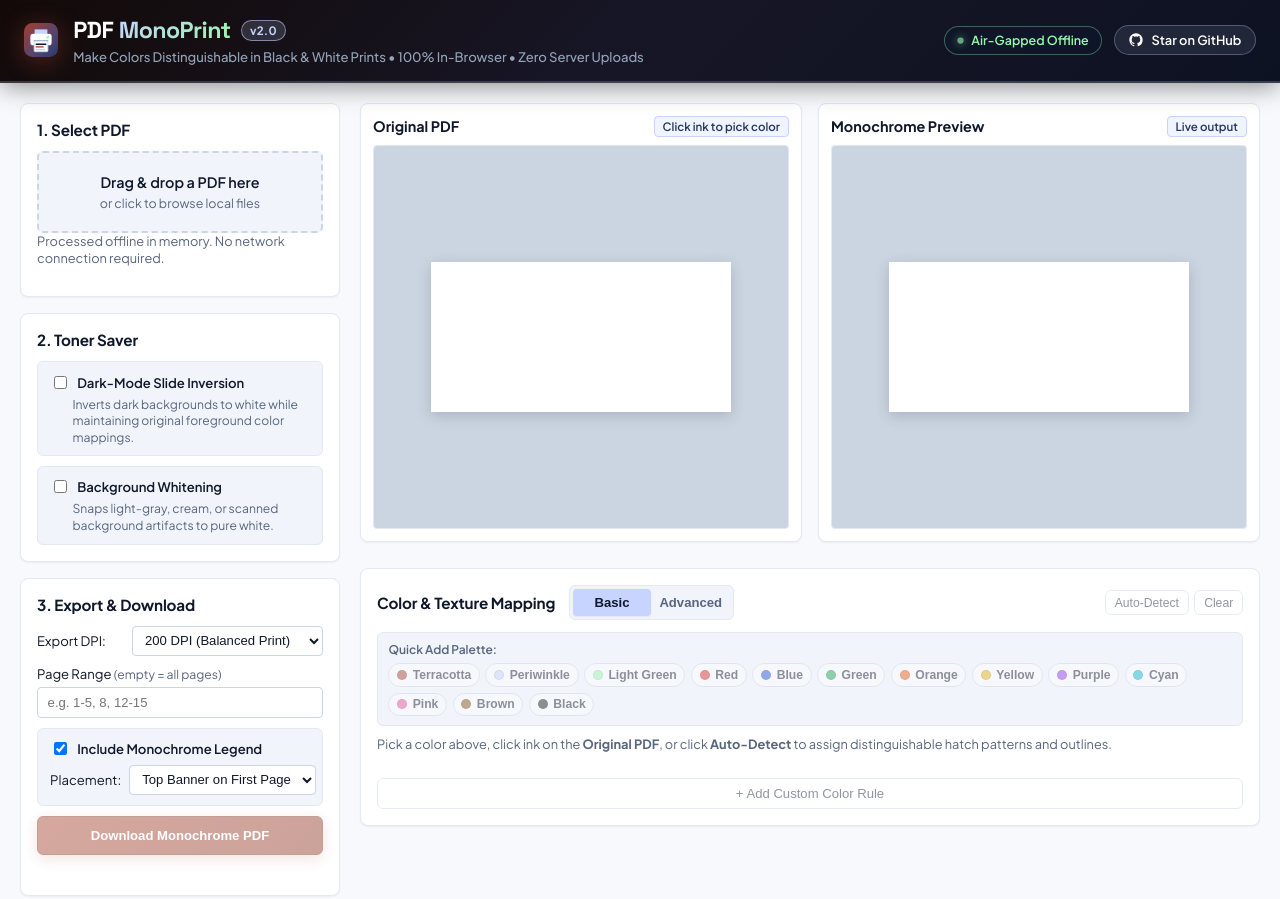
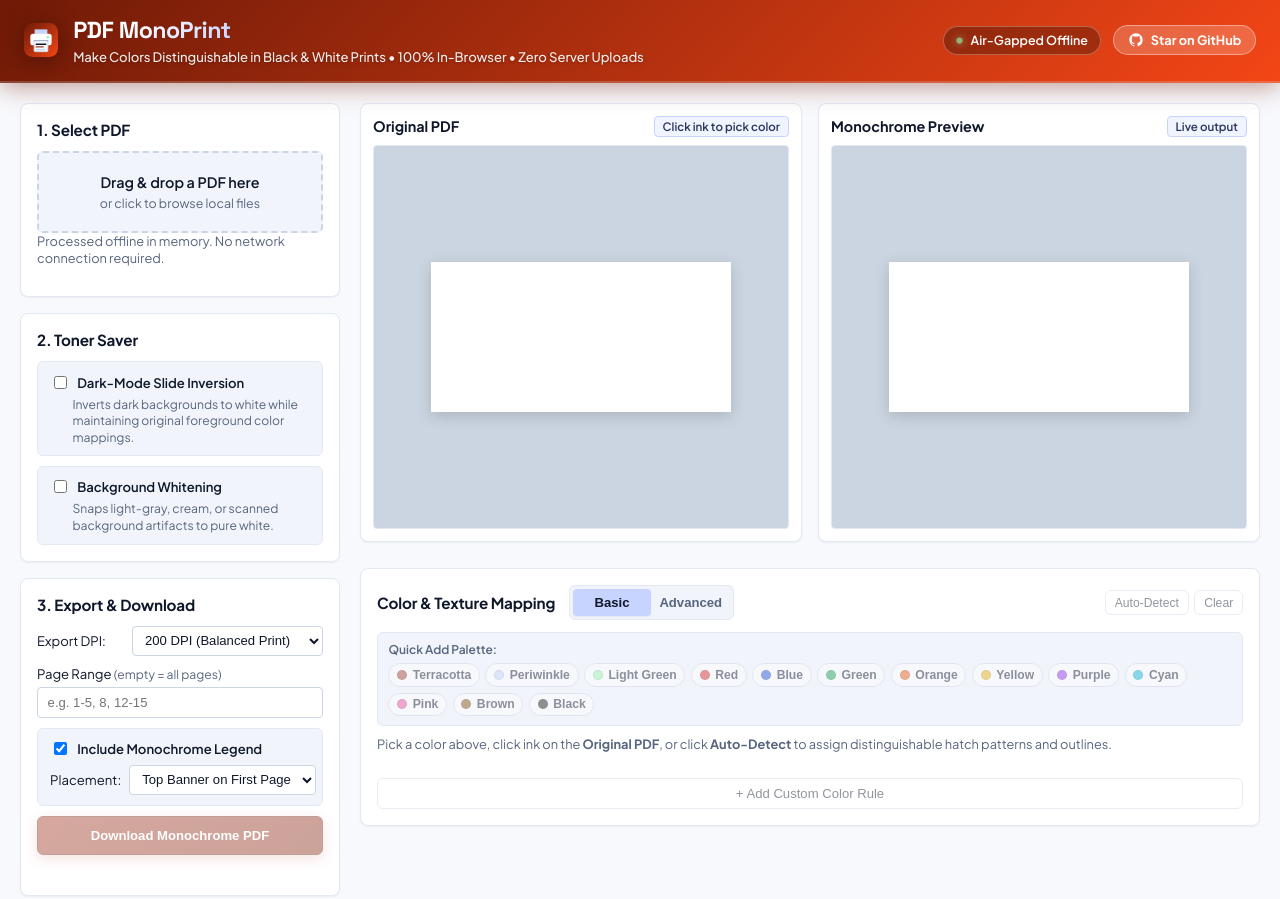
Before and after one commit to Aadish14/pdf-monoprint, a plain HTML site: page index.html in a window 1280 px wide. Shown: the top 899 px of the page. Drawn offline with Linux system fonts and the light colour scheme.

Commit message:
Apply rgb(111, 26, 7) to rgb(243, 70, 22) gradient and remove v2.0 badge

```diff
--- a/index.html
+++ b/index.html
@@ -12,7 +12,7 @@
   <link rel="preconnect" href="https://fonts.googleapis.com" />
   <link rel="preconnect" href="https://fonts.gstatic.com" crossorigin />
   <link href="https://fonts.googleapis.com/css2?family=Plus+Jakarta+Sans:wght@400;500;600;700;800&family=Space+Grotesk:wght@600;700;800&display=swap" rel="stylesheet" />
-  <link rel="stylesheet" href="style.css?v=2.2" />
+  <link rel="stylesheet" href="style.css?v=2.3" />
   <!-- Local air-gapped libraries -->
   <script src="vendor/pdf.min.js"></script>
   <script src="vendor/jspdf.umd.min.js"></script>
@@ -48,9 +48,8 @@
             <line x1="11.5" y1="25" x2="19.5" y2="25" stroke="#c6d4ff" stroke-width="1.25" stroke-linecap="round" />
             <defs>
               <linearGradient id="headerLogoGrad" x1="0" y1="0" x2="32" y2="32" gradientUnits="userSpaceOnUse">
-                <stop stop-color="#a53f2b" />
-                <stop offset="0.6" stop-color="#55446f" />
-                <stop offset="1" stop-color="#2a3a70" />
+                <stop stop-color="rgb(111, 26, 7)" />
+                <stop offset="1" stop-color="rgb(243, 70, 22)" />
               </linearGradient>
             </defs>
           </svg>
@@ -58,7 +57,6 @@
         <div class="header-titles">
           <div class="title-row">
             <h1>PDF <span class="brand-highlight">MonoPrint</span></h1>
-            <span class="version-tag">v2.0</span>
           </div>
           <p class="tagline">
             Make Colors Distinguishable in Black &amp; White Prints &bull; 100% In-Browser &bull; Zero Server Uploads
@@ -293,6 +291,6 @@
     </p>
   </footer>
 
-  <script src="app.js?v=2.2"></script>
+  <script src="app.js?v=2.3"></script>
 </body>
 </html>
--- a/style.css
+++ b/style.css
@@ -112,11 +112,11 @@ body {
 
 /* Header Ribbon Design */
 .app-header {
-  background: linear-gradient(135deg, #130a08 0%, #171626 48%, #0d1222 100%);
+  background: linear-gradient(135deg, rgb(111, 26, 7) 0%, rgb(243, 70, 22) 100%);
   color: #ffffff;
   padding: 0.95rem 1.5rem;
-  border-bottom: 2px solid rgba(198, 212, 255, 0.22);
-  box-shadow: 0 4px 24px -1px rgba(0, 0, 0, 0.45);
+  border-bottom: 2px solid rgba(255, 255, 255, 0.2);
+  box-shadow: 0 4px 24px -1px rgba(111, 26, 7, 0.45);
   position: relative;
   z-index: 10;
 }
@@ -141,7 +141,7 @@ body {
   justify-content: center;
   flex-shrink: 0;
   border-radius: 9px;
-  filter: drop-shadow(0 4px 12px rgba(165, 63, 43, 0.45));
+  filter: drop-shadow(0 4px 12px rgba(0, 0, 0, 0.35));
   transition: transform var(--transition-fast);
 }
 
@@ -178,29 +178,19 @@ body {
 }
 
 .brand-highlight {
-  background: linear-gradient(135deg, #c6d4ff 0%, #99f7ab 100%);
+  background: linear-gradient(135deg, #ffffff 15%, #c6d4ff 100%);
   -webkit-background-clip: text;
   -webkit-text-fill-color: transparent;
   font-weight: 800;
 }
 
-.version-tag {
-  background: rgba(198, 212, 255, 0.16);
-  border: 1px solid rgba(198, 212, 255, 0.55);
-  color: #c6d4ff;
-  font-size: 0.72rem;
-  font-weight: 700;
-  padding: 0.12rem 0.5rem;
-  border-radius: var(--radius-pill);
-  letter-spacing: 0.02em;
-}
-
 .tagline {
   margin: 0;
-  color: #94a3b8;
+  color: rgba(255, 255, 255, 0.92);
   font-size: 0.82rem;
   font-weight: 500;
   letter-spacing: -0.005em;
+  text-shadow: 0 1px 3px rgba(0, 0, 0, 0.25);
 }
 
 .header-meta {
@@ -214,9 +204,9 @@ body {
   display: inline-flex;
   align-items: center;
   gap: 0.45rem;
-  background: rgba(15, 23, 42, 0.85);
-  border: 1px solid rgba(153, 247, 171, 0.35);
-  color: #99f7ab;
+  background: rgba(0, 0, 0, 0.28);
+  border: 1px solid rgba(255, 255, 255, 0.28);
+  color: #ffffff;
   padding: 0.35rem 0.75rem;
   border-radius: var(--radius-pill);
   font-size: 0.78rem;
@@ -243,28 +233,24 @@ body {
   display: inline-flex;
   align-items: center;
   gap: 0.45rem;
-  background: rgba(198, 212, 255, 0.1);
-  border: 1px solid rgba(198, 212, 255, 0.3);
+  background: rgba(255, 255, 255, 0.2);
+  border: 1px solid rgba(255, 255, 255, 0.4);
   color: #ffffff;
   padding: 0.38rem 0.85rem;
   border-radius: var(--radius-pill);
   font-size: 0.8rem;
-  font-weight: 600;
+  font-weight: 700;
   text-decoration: none;
   transition: all var(--transition-fast);
   white-space: nowrap;
 }
 
 .btn-github-star:hover {
-  background: rgba(198, 212, 255, 0.22);
-  border-color: #c6d4ff;
+  background: #ffffff;
+  border-color: #ffffff;
+  color: rgb(111, 26, 7);
   transform: translateY(-1px);
-  color: #ffffff;
-  box-shadow: 0 2px 10px rgba(198, 212, 255, 0.25);
-}
-  transform: translateY(-1px);
-  color: #ffffff;
-  box-shadow: 0 2px 8px rgba(0, 0, 0, 0.2);
+  box-shadow: 0 4px 14px rgba(0, 0, 0, 0.25);
 }
 
 .btn-github-star svg {
```
